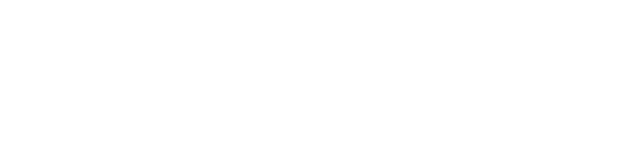
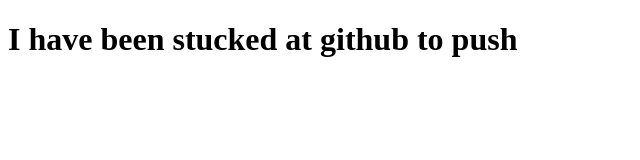
Before and after one commit to nishaniiuc/1stweb, a plain HTML site: page index.html in a window 1280 px wide. Shown: the whole page, without its empty margins (0-640 px from the left). Drawn offline with Linux system fonts and the light colour scheme.

Commit message:
please add this file

```diff
--- a/index.html
+++ b/index.html
@@ -6,6 +6,6 @@
     <title>Git Test</title>
 </head>
 <body>
-
+    <h1>I have been stucked at github to push</h1>
 </body>
 </html>
```
